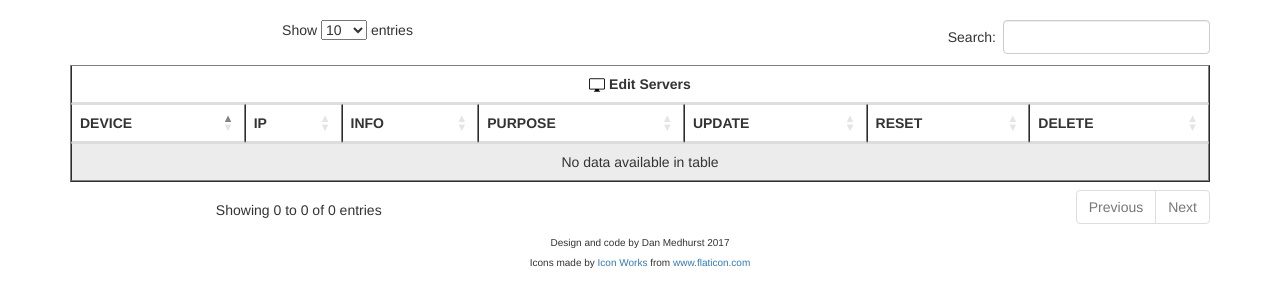
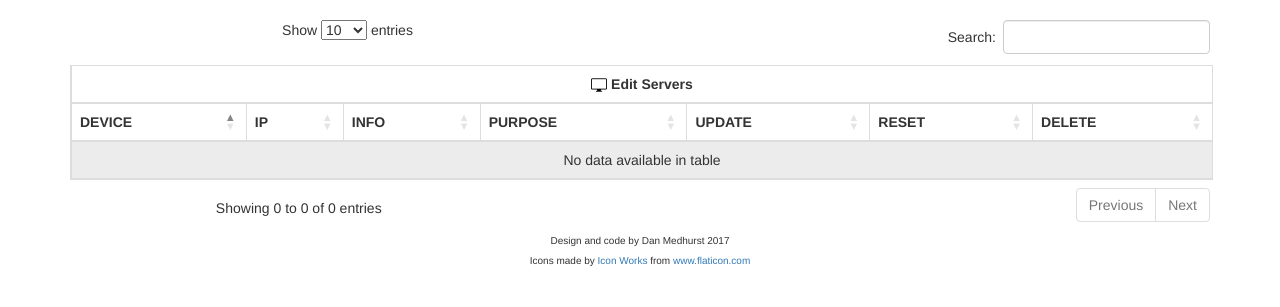
Before and after one commit to danmed/PStatus, a PHP site: page /serveredit.php in a window 1280 px wide. Shown: the part 51-358 px from the top of the page. Run offline with PHP 8.4, Linux system fonts and the light colour scheme; data that the repository does not hold is empty; some libraries are stand-ins or nearby versions.

Commit message:
Update serveredit.php

```diff
--- a/serveredit.php
+++ b/serveredit.php
@@ -42,7 +42,7 @@ $(document).ready(function() {
 
 <center>
 <div class="container">
-<table class="table table-striped" id="status" cellpadding="4" cellspacing="4" border="1">
+<table class="table table-striped table-bordered" id="status">
 	<thead>
 		<tr><th colspan="7"><center><img src="icons/005-computer-screen.png">&nbsp;Edit Servers</th></tr>
 		<tr><th><b>DEVICE</th><th><b>IP</th><th><b>INFO</th><th><b>PURPOSE</th><th><b>UPDATE</th><th>RESET</th><th>DELETE</th></tr>
```
